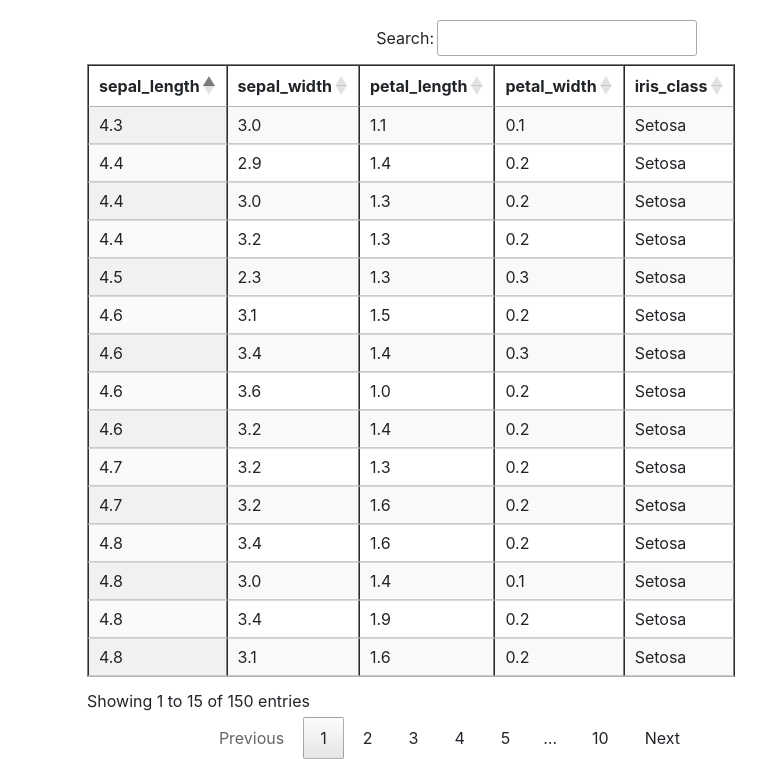
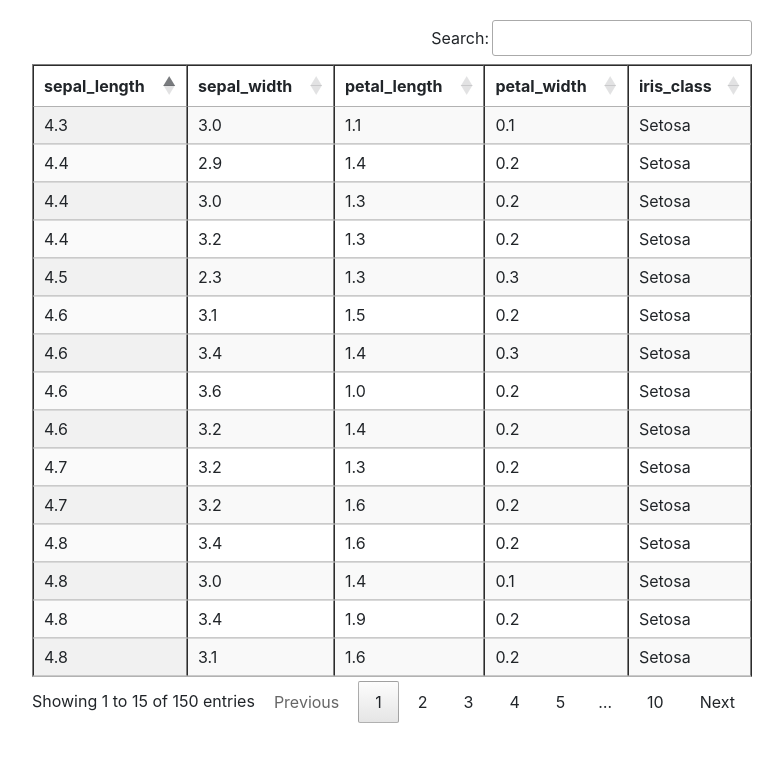
Before and after one commit to cschan1828/Iris-Dataset-Flask-Bokeh-App, a Flask app: page /datatable in a window 1280 px wide. Shown: the part 56-815 px from the top of the page, without its empty margins (248-1031 px from the left). After the commit the page ends 779 px from the top, so only its background shows below. Run offline with Flask 2, Linux system fonts and the light colour scheme; some libraries are stand-ins or nearby versions.

Commit message:
change to flex container

```diff
--- a/templates/datatable.html
+++ b/templates/datatable.html
@@ -13,7 +13,15 @@
 <script src="https://cdn.datatables.net/buttons/1.6.1/js/buttons.html5.min.js"></script>
 <script src="https://cdn.datatables.net/colreorder/1.5.2/js/dataTables.colReorder.min.js"></script>
 
-<div class="container" style="width: 50%; margin-top: 20px;">
+<style>
+.flex-container {
+	display: flex;
+	justify-content: center;
+	margin-top: 20px;
+}
+</style>
+
+<div class="flex-container">
 	{{ table|safe }}
 </div>
 
```
